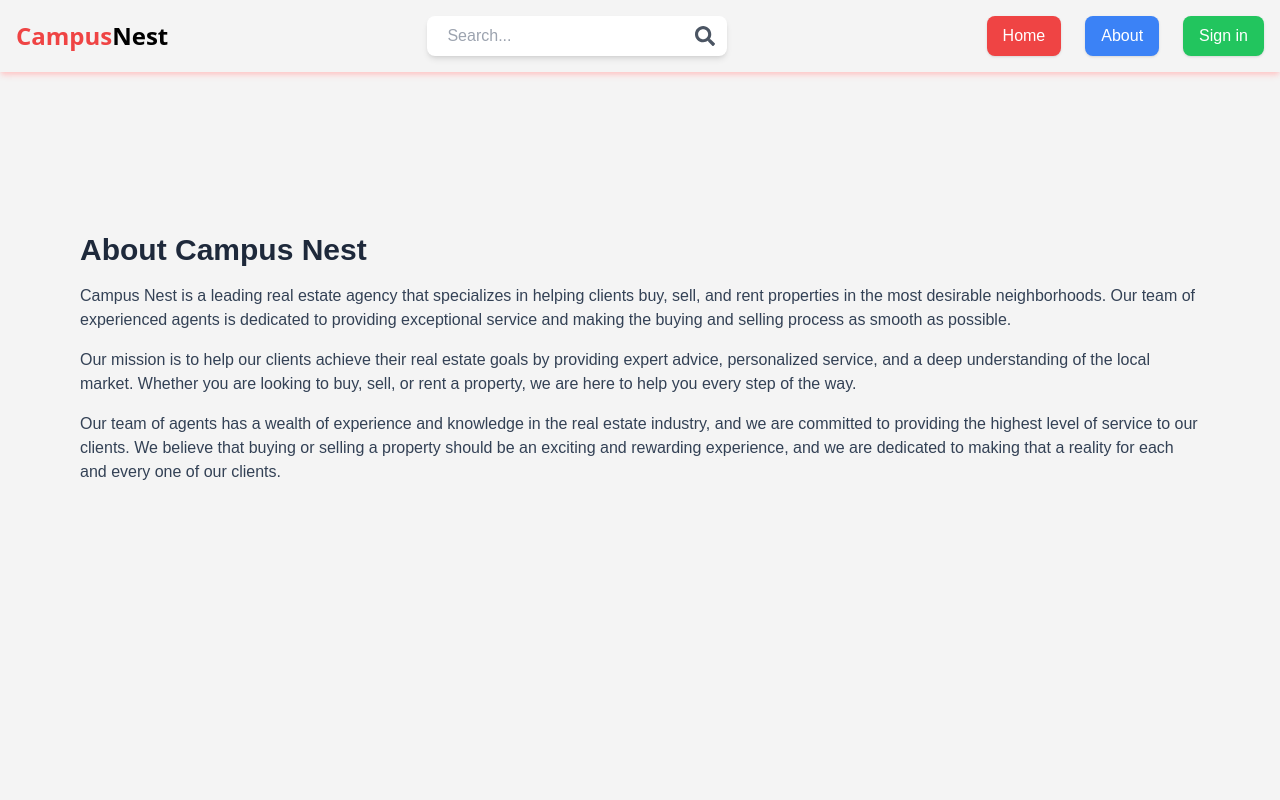
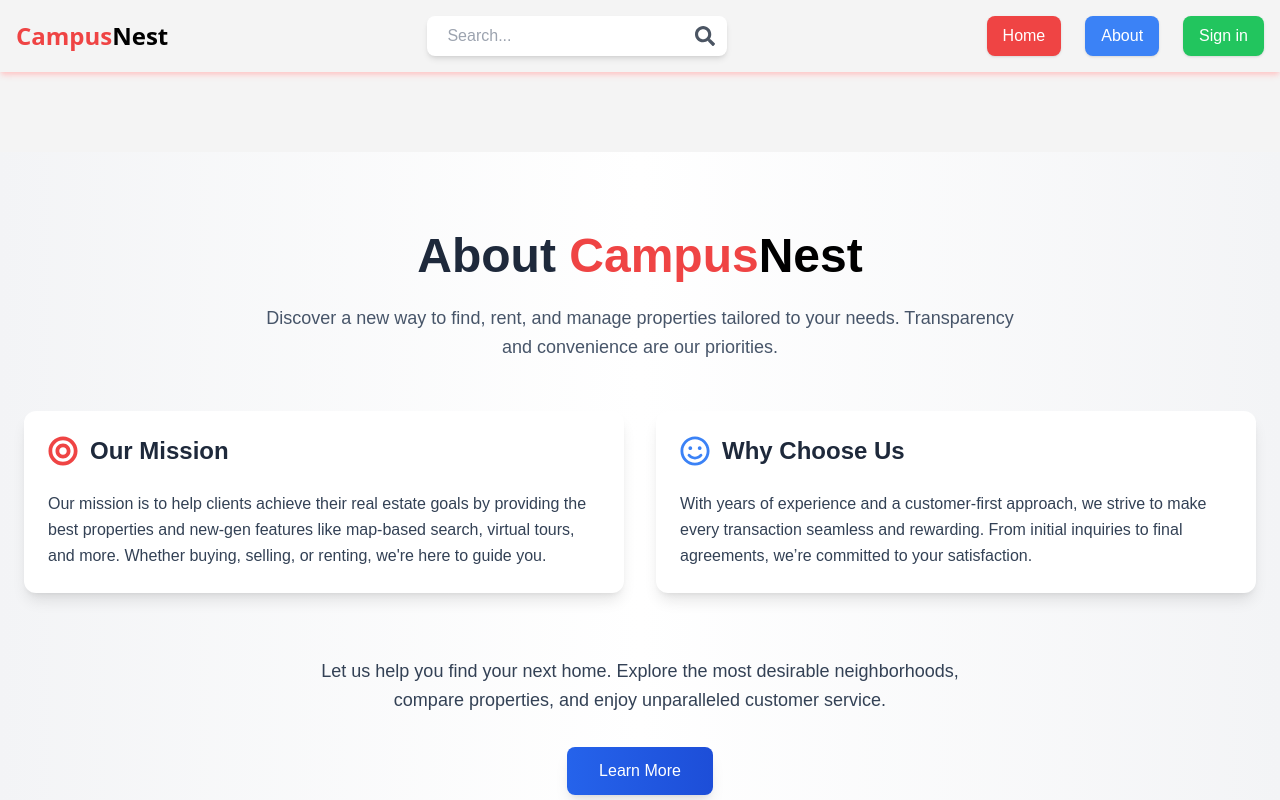
Before and after one commit to ashishchauhan0001/CampusNest, a React (Vite) app in the folder client/: page /about in a window 1280 px wide. Shown: the top 800 px of the page. Built offline with nearby package versions, Linux system fonts and the light colour scheme.

Commit message:
about component added

```diff
--- a/client/src/pages/About.jsx
+++ b/client/src/pages/About.jsx
@@ -1,14 +1,62 @@
-import React from 'react'
+import React from 'react';
+import { FaBullseye, FaRegSmile } from 'react-icons/fa';
 
 export default function About() {
   return (
-    <div className='py-20 px-4 max-w-6xl mx-auto h-full'>
-      <h1 className='text-3xl font-bold mb-4 text-slate-800'>About Campus Nest</h1>
-      <p className='mb-4 text-slate-700'>Campus Nest is a leading real estate agency that specializes in helping clients buy, sell, and rent properties in the most desirable neighborhoods. Our team of experienced agents is dedicated to providing exceptional service and making the buying and selling process as smooth as possible.</p>
-      <p className='mb-4 text-slate-700'>
-      Our mission is to help our clients achieve their real estate goals by providing expert advice, personalized service, and a deep understanding of the local market. Whether you are looking to buy, sell, or rent a property, we are here to help you every step of the way.
-      </p>
-      <p className='mb-4 text-slate-700'>Our team of agents has a wealth of experience and knowledge in the real estate industry, and we are committed to providing the highest level of service to our clients. We believe that buying or selling a property should be an exciting and rewarding experience, and we are dedicated to making that a reality for each and every one of our clients.</p>
+    <div className="py-20 px-6 max-w-7xl mx-auto h-full bg-gradient-to-r from-gray-100 via-white to-gray-100">
+      <div className="text-center mb-12">
+        <h1 className="text-5xl font-extrabold text-slate-800 mb-6 hover:text-red-500 transition duration-300">
+          About <span className="text-black"><span className="text-red-500">Campus</span>Nest</span>
+        </h1>
+        <p className="text-lg text-slate-600 max-w-3xl mx-auto leading-relaxed">
+          Discover a new way to find, rent, and manage properties tailored to your needs. Transparency and convenience are our priorities.
+        </p>
+      </div>
+
+
+      <div className="grid gap-8 md:grid-cols-2">
+
+        <div className="space-y-6 p-6 rounded-xl shadow-lg bg-white hover:shadow-2xl transition duration-300">
+          <div className="flex items-center gap-3">
+            <FaBullseye className="text-red-500 text-3xl" />
+            <h2 className="text-2xl font-semibold text-slate-800 hover:text-blue-600 transition duration-300">
+              Our Mission
+            </h2>
+          </div>
+          <p className="text-slate-700 leading-relaxed">
+            Our mission is to help clients achieve their real estate goals by providing the best properties and new-gen features like map-based search, virtual tours, and more.
+            Whether buying, selling, or renting, we're here to guide you.
+          </p>
+        </div>
+
+
+        <div className="space-y-6 p-6 rounded-xl shadow-lg bg-white hover:shadow-2xl transition duration-300">
+          <div className="flex items-center gap-3">
+            <FaRegSmile className="text-blue-500 text-3xl" />
+            <h2 className="text-2xl font-semibold text-slate-800 hover:text-blue-600 transition duration-300">
+              Why Choose Us
+            </h2>
+          </div>
+          <p className="text-slate-700 leading-relaxed">
+            With years of experience and a customer-first approach, we strive to make every transaction seamless and rewarding.
+            From initial inquiries to final agreements, we’re committed to your satisfaction.
+          </p>
+        </div>
+      </div>
+
+
+      <div className="mt-16 flex flex-col items-center">
+        <p className="text-lg text-slate-700 text-center max-w-2xl leading-relaxed">
+          Let us help you find your next home. Explore the most desirable neighborhoods, compare properties,
+          and enjoy unparalleled customer service.
+        </p>
+        <button
+          onClick={() => alert('We are working on it! Thank you')}
+          className="mt-8 px-8 py-3 bg-gradient-to-r from-blue-600 to-blue-700 text-white rounded-lg shadow-lg hover:scale-105 transform transition duration-300"
+        >
+          Learn More
+        </button>
+      </div>
     </div>
-  )
+  );
 }
--- a/client/src/pages/vendor/Showtenant.jsx
+++ b/client/src/pages/vendor/Showtenant.jsx
@@ -115,14 +115,15 @@ function Showtenant() {
                                     <div>
                                         <strong>Experience:</strong> {tenant.tenantData.experience} years
                                     </div>
+
+
+                                    <div className="action-buttons">
                                     <button
                                         onClick={() => window.open(tenant.tenantData.aadhaarURL, '_blank')}
                                         className="view-id-btn"
                                     >
                                         View Govt ID
                                     </button>
-
-                                    <div className="action-buttons">
                                         <button onClick={() => handleClick('accepted', tenant._id)} className="action-button accept">
                                             Accept
                                         </button>
--- a/client/src/pages/vendor/showlist.css
+++ b/client/src/pages/vendor/showlist.css
@@ -68,13 +68,14 @@
 }
 
 .view-id-btn {
-    margin-top: 10px;
+    /* margin-top: 10px; */
     padding: 8px 12px;
     background-color: #007bff;
     color: white;
     border: none;
     border-radius: 4px;
     cursor: pointer;
+    height: 60px;
 }
 
 .view-id-btn:hover {
```
